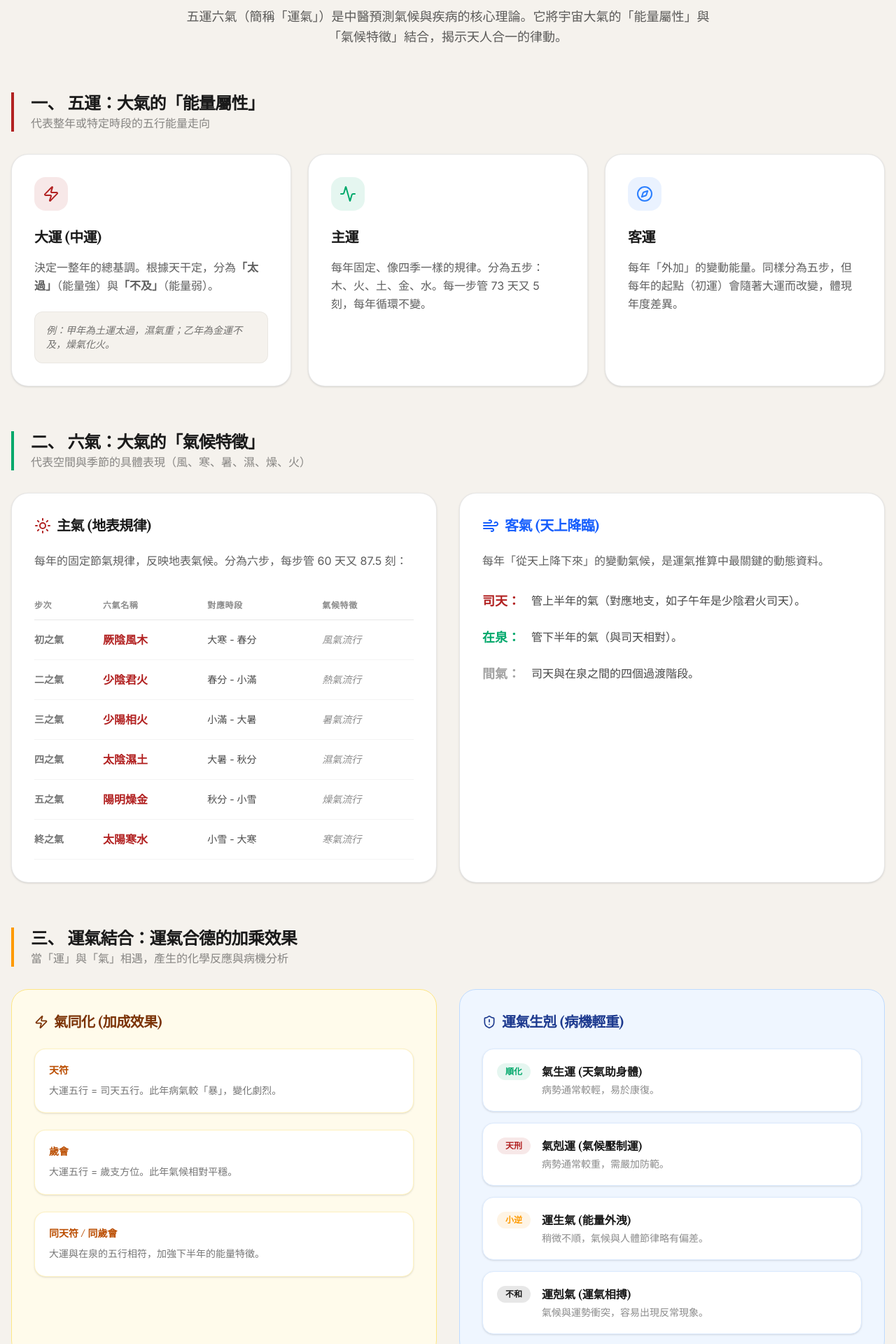
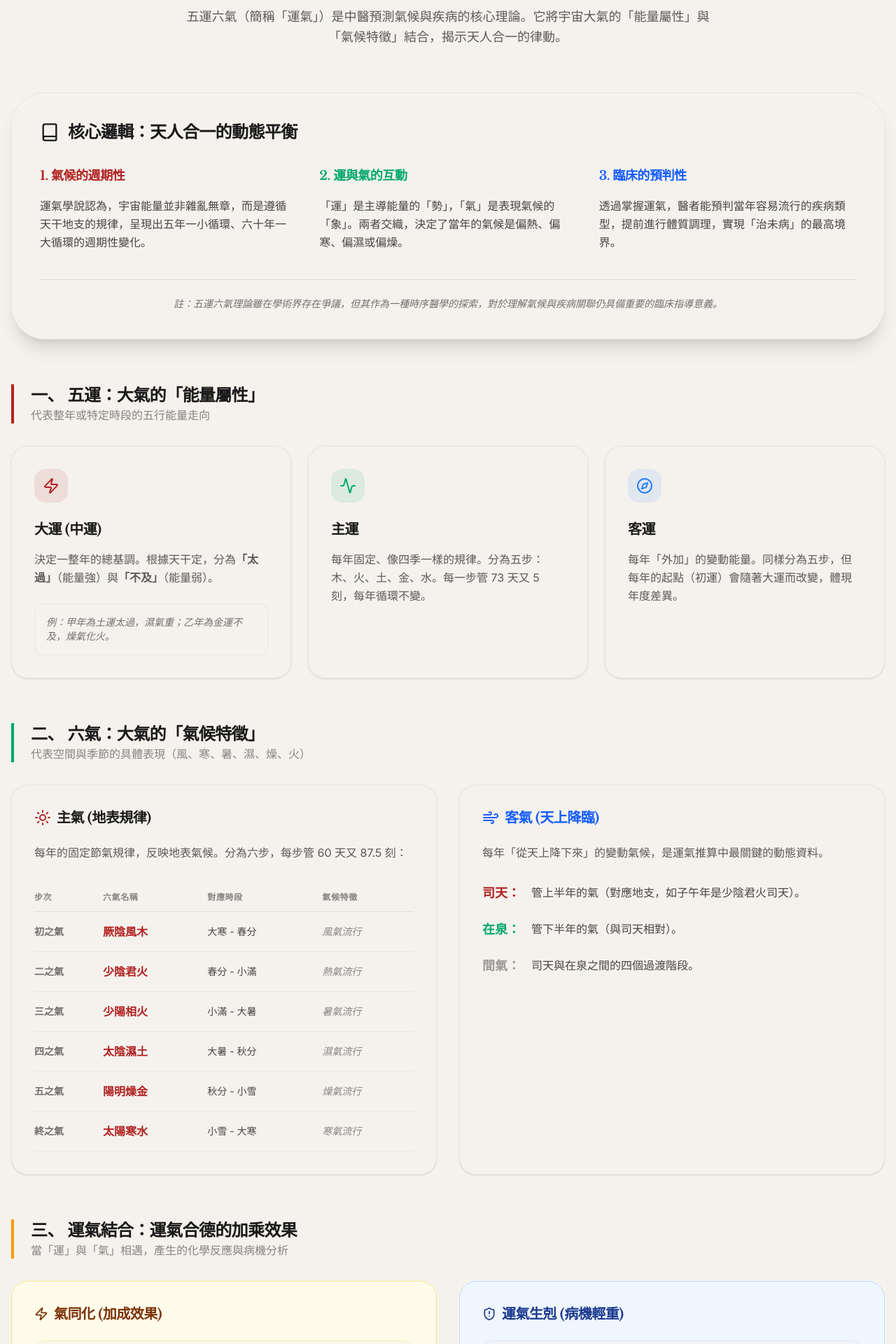
Before and after one commit to chimungwu/TCM_Weather, a React (Vite) app: page / in a window 1280 px wide. Shown: the part 240-2160 px from the top of the page at 70% size. Built offline with nearby package versions, Linux system fonts and the light colour scheme.

Commit message:
feat: Add core logic explanation to theory section
Introduces a new section detailing the core logic of Wu Yun Liu Qi, including climate periodicity, the interaction of "Yun" and "Qi," and clinical predictability. This enhances the theoretical understanding for users.

```diff
--- a/src/components/TheorySection.tsx
+++ b/src/components/TheorySection.tsx
@@ -31,6 +31,39 @@ export default function TheorySection() {
         </p>
       </section>
 
+      {/* New Section: Core Logic */}
+      <section className="bg-parchment text-ink p-10 rounded-[3rem] shadow-xl border border-ink/5">
+        <h3 className="text-2xl font-bold mb-8 flex items-center gap-3">
+          <Book size={28} />
+          核心邏輯：天人合一的動態平衡
+        </h3>
+        <div className="grid grid-cols-1 md:grid-cols-3 gap-8 font-sans mb-10">
+          <div className="space-y-4">
+            <h4 className="font-bold text-lg text-cinnabar">1. 氣候的週期性</h4>
+            <p className="text-base text-ink/80 leading-relaxed">
+              運氣學說認為，宇宙能量並非雜亂無章，而是遵循天干地支的規律，呈現出五年一小循環、六十年一大循環的週期性變化。
+            </p>
+          </div>
+          <div className="space-y-4">
+            <h4 className="font-bold text-lg text-jade">2. 運與氣的互動</h4>
+            <p className="text-base text-ink/80 leading-relaxed">
+              「運」是主導能量的「勢」，「氣」是表現氣候的「象」。兩者交織，決定了當年的氣候是偏熱、偏寒、偏濕或偏燥。
+            </p>
+          </div>
+          <div className="space-y-4">
+            <h4 className="font-bold text-lg text-blue-600">3. 臨床的預判性</h4>
+            <p className="text-base text-ink/80 leading-relaxed">
+              透過掌握運氣，醫者能預判當年容易流行的疾病類型，提前進行體質調理，實現「治未病」的最高境界。
+            </p>
+          </div>
+        </div>
+        <div className="text-center pt-6 border-t border-ink/10">
+          <p className="text-sm text-ink/60 italic">
+            註：五運六氣理論雖在學術界存在爭議，但其作為一種時序醫學的探索，對於理解氣候與疾病關聯仍具備重要的臨床指導意義。
+          </p>
+        </div>
+      </section>
+
       {/* Section 1: Five Movements */}
       <section className="space-y-8">
         <div className="flex items-center gap-4 border-l-4 border-cinnabar pl-6">
@@ -41,7 +74,7 @@ export default function TheorySection() {
         </div>
 
         <div className="grid grid-cols-1 md:grid-cols-3 gap-6">
-          <div className="bg-white p-8 rounded-3xl border border-ink/10 shadow-sm hover:shadow-md transition-shadow">
+          <div className="bg-parchment/50 p-8 rounded-3xl border border-ink/5 shadow-sm hover:shadow-md transition-shadow">
             <div className="w-12 h-12 bg-cinnabar/10 text-cinnabar rounded-2xl flex items-center justify-center mb-6">
               <Zap size={24} />
             </div>
@@ -54,7 +87,7 @@ export default function TheorySection() {
             </div>
           </div>
 
-          <div className="bg-white p-8 rounded-3xl border border-ink/10 shadow-sm hover:shadow-md transition-shadow">
+          <div className="bg-parchment/50 p-8 rounded-3xl border border-ink/5 shadow-sm hover:shadow-md transition-shadow">
             <div className="w-12 h-12 bg-jade/10 text-jade rounded-2xl flex items-center justify-center mb-6">
               <Activity size={24} />
             </div>
@@ -64,7 +97,7 @@ export default function TheorySection() {
             </p>
           </div>
 
-          <div className="bg-white p-8 rounded-3xl border border-ink/10 shadow-sm hover:shadow-md transition-shadow">
+          <div className="bg-parchment/50 p-8 rounded-3xl border border-ink/5 shadow-sm hover:shadow-md transition-shadow">
             <div className="w-12 h-12 bg-blue-500/10 text-blue-500 rounded-2xl flex items-center justify-center mb-6">
               <Compass size={24} />
             </div>
@@ -86,7 +119,7 @@ export default function TheorySection() {
         </div>
 
         <div className="grid grid-cols-1 lg:grid-cols-2 gap-8">
-          <div className="bg-white p-8 rounded-3xl border border-ink/10 shadow-sm">
+          <div className="bg-parchment/50 p-8 rounded-3xl border border-ink/5 shadow-sm">
             <h4 className="text-xl font-bold mb-6 flex items-center gap-2 text-ink">
               <Sun className="text-cinnabar" /> 主氣 (地表規律)
             </h4>
@@ -124,7 +157,7 @@ export default function TheorySection() {
             </div>
           </div>
 
-          <div className="bg-white p-8 rounded-3xl border border-ink/10 shadow-sm">
+          <div className="bg-parchment/50 p-8 rounded-3xl border border-ink/5 shadow-sm">
             <h4 className="text-xl font-bold mb-6 flex items-center gap-2 text-blue-600">
               <Wind /> 客氣 (天上降臨)
             </h4>
@@ -164,15 +197,15 @@ export default function TheorySection() {
               <Zap size={20} /> 氣同化 (加成效果)
             </h4>
             <div className="space-y-6">
-              <div className="bg-white p-5 rounded-2xl shadow-sm border border-amber-200/50">
+              <div className="bg-parchment/50 p-5 rounded-2xl shadow-sm border border-amber-200/50">
                 <div className="font-bold text-amber-700 mb-2 text-sm">天符</div>
                 <p className="text-sm text-ink/60 font-sans leading-relaxed">大運五行 = 司天五行。此年病氣較「暴」，變化劇烈。</p>
               </div>
-              <div className="bg-white p-5 rounded-2xl shadow-sm border border-amber-200/50">
+              <div className="bg-parchment/50 p-5 rounded-2xl shadow-sm border border-amber-200/50">
                 <div className="font-bold text-amber-700 mb-2 text-sm">歲會</div>
                 <p className="text-sm text-ink/60 font-sans leading-relaxed">大運五行 = 歲支方位。此年氣候相對平穩。</p>
               </div>
-              <div className="bg-white p-5 rounded-2xl shadow-sm border border-amber-200/50">
+              <div className="bg-parchment/50 p-5 rounded-2xl shadow-sm border border-amber-200/50">
                 <div className="font-bold text-amber-700 mb-2 text-sm">同天符 / 同歲會</div>
                 <p className="text-sm text-ink/60 font-sans leading-relaxed">大運與在泉的五行相符，加強下半年的能量特徵。</p>
               </div>
@@ -184,28 +217,28 @@ export default function TheorySection() {
               <ShieldAlert size={20} /> 運氣生剋 (病機輕重)
             </h4>
             <div className="space-y-4">
-              <div className="flex items-start gap-4 p-5 bg-white rounded-2xl shadow-sm border border-blue-100">
+              <div className="flex items-start gap-4 p-5 bg-parchment/50 rounded-2xl shadow-sm border border-blue-100">
                 <div className="px-3 py-1 bg-jade/10 text-jade text-xs font-bold rounded-full">順化</div>
                 <div>
                   <div className="font-bold text-base">氣生運 (天氣助身體)</div>
                   <p className="text-sm text-ink/50 font-sans mt-1">病勢通常較輕，易於康復。</p>
                 </div>
               </div>
-              <div className="flex items-start gap-4 p-5 bg-white rounded-2xl shadow-sm border border-blue-100">
+              <div className="flex items-start gap-4 p-5 bg-parchment/50 rounded-2xl shadow-sm border border-blue-100">
                 <div className="px-3 py-1 bg-cinnabar/10 text-cinnabar text-xs font-bold rounded-full">天刑</div>
                 <div>
                   <div className="font-bold text-base">氣剋運 (氣候壓制運)</div>
                   <p className="text-sm text-ink/50 font-sans mt-1">病勢通常較重，需嚴加防範。</p>
                 </div>
               </div>
-              <div className="flex items-start gap-4 p-5 bg-white rounded-2xl shadow-sm border border-blue-100">
+              <div className="flex items-start gap-4 p-5 bg-parchment/50 rounded-2xl shadow-sm border border-blue-100">
                 <div className="px-3 py-1 bg-amber-500/10 text-amber-500 text-xs font-bold rounded-full">小逆</div>
                 <div>
                   <div className="font-bold text-base">運生氣 (能量外洩)</div>
                   <p className="text-sm text-ink/50 font-sans mt-1">稍微不順，氣候與人體節律略有偏差。</p>
                 </div>
               </div>
-              <div className="flex items-start gap-4 p-5 bg-white rounded-2xl shadow-sm border border-blue-100">
+              <div className="flex items-start gap-4 p-5 bg-parchment/50 rounded-2xl shadow-sm border border-blue-100">
                 <div className="px-3 py-1 bg-ink/10 text-ink text-xs font-bold rounded-full">不和</div>
                 <div>
                   <div className="font-bold text-base">運剋氣 (運氣相搏)</div>
@@ -213,6 +246,38 @@ export default function TheorySection() {
                 </div>
               </div>
             </div>
+          </div>
+        </div>
+      </section>
+
+      {/* Section 4: Advanced Warnings */}
+      <section className="space-y-8">
+        <div className="flex items-center gap-4 border-l-4 border-cinnabar pl-6">
+          <div>
+            <h3 className="text-2xl font-bold">四、 進階預警：五鬱與勝復</h3>
+            <p className="text-ink/50 font-sans">當運氣失衡時，大自然自我調節的報復性機制</p>
+          </div>
+        </div>
+
+        <div className="grid grid-cols-1 md:grid-cols-2 gap-8">
+          <div className="bg-parchment/50 p-8 rounded-3xl border border-cinnabar/5 shadow-sm">
+            <h4 className="text-xl font-bold mb-4 text-cinnabar flex items-center gap-2">
+              <ShieldAlert size={20} /> 五鬱之發 (鬱極宜發)
+            </h4>
+            <p className="text-sm text-ink/70 font-sans leading-relaxed mb-6">
+              當運氣受到壓制（如運被氣剋），能量會積聚。當壓制力減弱時，積聚的能量會「暴發」。
+              核心治則：<strong>「鬱極宜發不宜鬱」</strong>。依據五行特性，採取達、發、奪、泄、折等不同疏通手法。
+            </p>
+          </div>
+
+          <div className="bg-parchment/50 p-8 rounded-3xl border border-amber-100 shadow-sm">
+            <h4 className="text-xl font-bold mb-4 text-amber-700 flex items-center gap-2">
+              <Activity size={20} /> 勝復提醒 (動態平衡)
+            </h4>
+            <p className="text-sm text-ink/70 font-sans leading-relaxed mb-6">
+              大自然的「報復機制」。若上半年（司天）氣候過於強盛（勝氣），下半年必會誘發對應的「復氣」進行報復性反彈。
+              臨床提示：<strong>「開藥留有一線」</strong>，預防氣候劇烈切換導致的人體負擔。
+            </p>
           </div>
         </div>
       </section>
```
